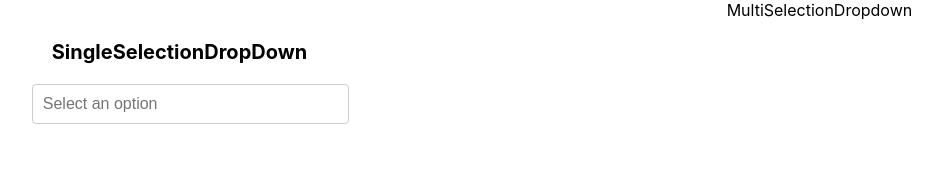
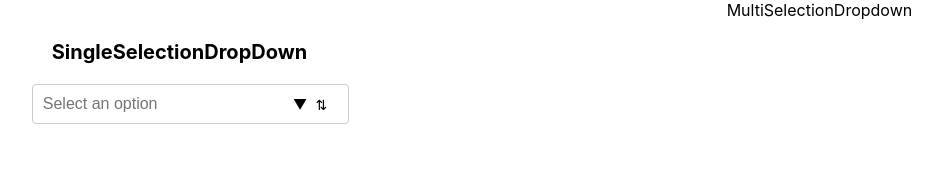
Before and after one commit to Mishrakumarakhil/CustomDropDown, a React (Create React App) app: page / in a window 1280 px wide. Shown: the top 174 px of the page, without its empty margins (168-1110 px from the left). Built offline with nearby package versions, Linux system fonts and the light colour scheme.

Commit message:
added icons into singleDropdown input box

```diff
--- a/src/App.css
+++ b/src/App.css
@@ -2,6 +2,7 @@
   margin:0;
   padding:0;
 }
+
 
 .App{
   width: 100vw;
@@ -18,6 +19,10 @@
   font-size: 20px;
   font-weight: bold;
 }
+.input-box-container{
+  position: relative;
+  width: 100%;
+}
 .custom-input {
   width: 100%;
   padding: 10px;
@@ -26,6 +31,26 @@
   font-size: 16px;
   outline: none;
   cursor: pointer;
+}
+
+.search-icon   {
+  position: absolute;
+  right: 20px; /* Adjust the position as needed */
+  top: 50%;
+  transform: translateY(-50%);
+  cursor: pointer;
+  font-size: 14px;
+}
+
+.sorting-icon{
+  position: absolute;
+  right: 0px; /* Adjust the position as needed */
+  top: 50%;
+
+  transform: translateY(-50%);
+  cursor: pointer;
+  font-size: 14px;
+
 }
 .dropdown-list-container {
   width: 100%;
--- a/src/Components/SingleSelectionDropDown.js
+++ b/src/Components/SingleSelectionDropDown.js
@@ -24,6 +24,7 @@ const SingleSelectionDropDown = (props) => {
   return (
     <div className="single-selection-dropdown">
       <div className="header">SingleSelectionDropDown</div>
+      <div className="input-box-container">
       <input
         type="text"
         value={selectedOption}
@@ -32,6 +33,13 @@ const SingleSelectionDropDown = (props) => {
         onChange={handleInputChange}
         className="custom-input"
       />
+     <span role="img" aria-label="Search Icon" className="search-icon">
+    { isOpen? "🔍":"▼"}
+      </span>
+      <span className="sorting-icon" title="Sorting">
+      ⇅
+      </span>
+      </div>
       {isOpen && (
         <div className="dropdown-list-container">
           {filteredOptions.map((option, index) => (
```
